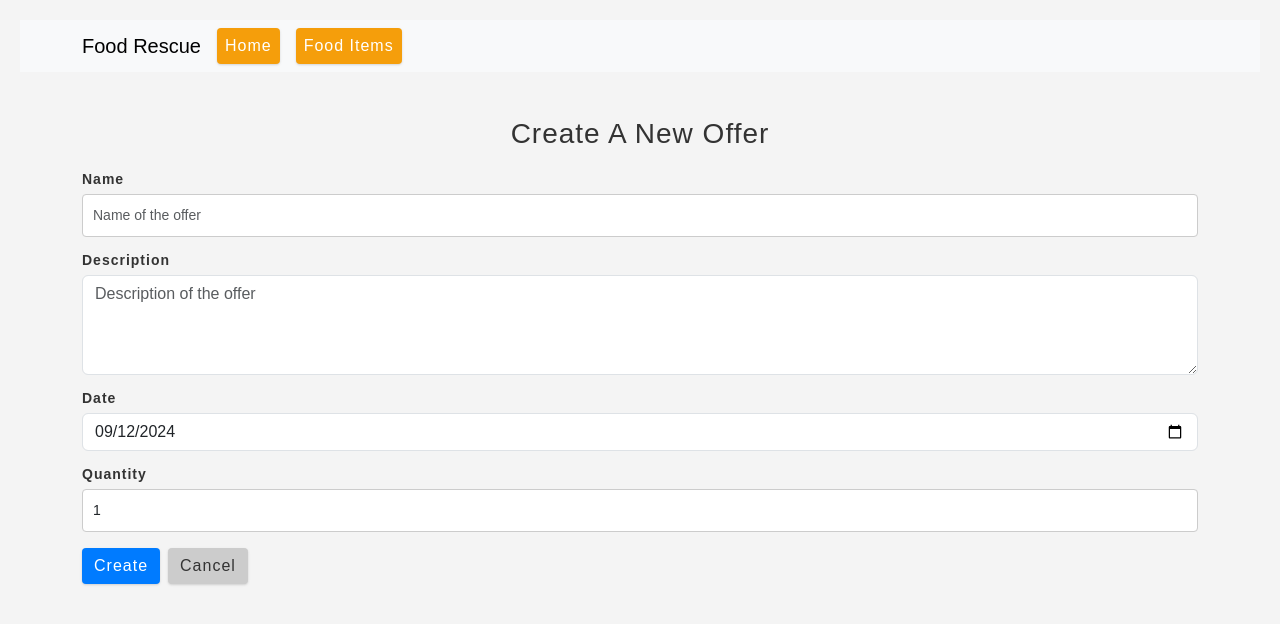
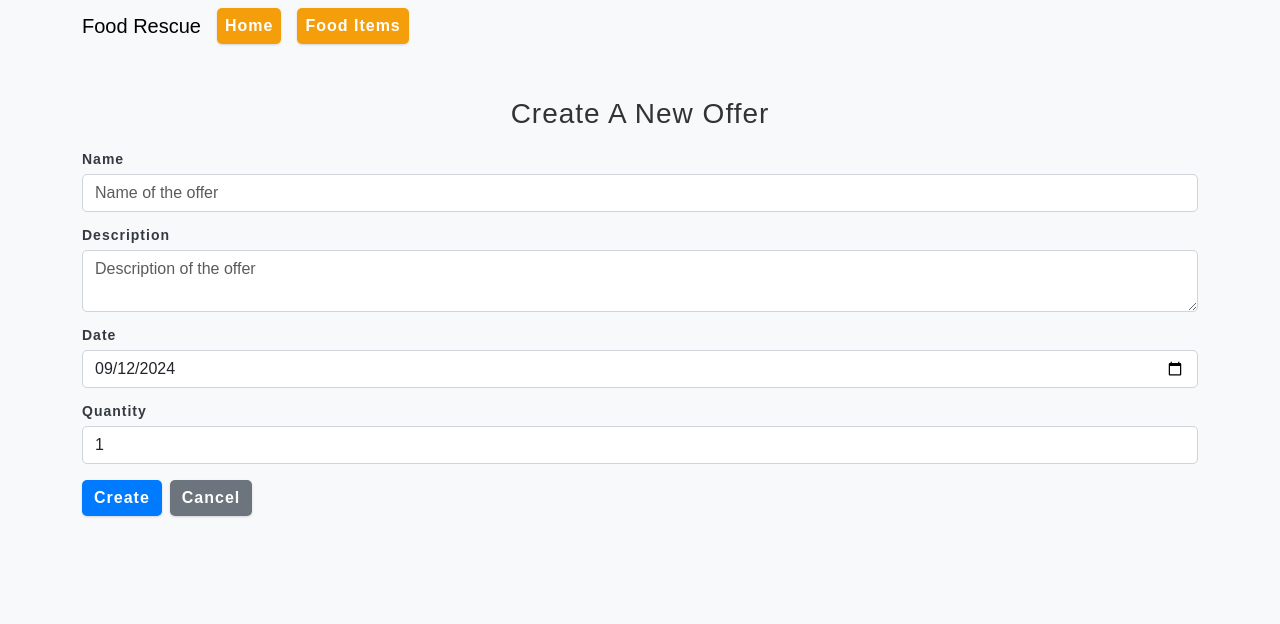
Before and after one commit to vanakenm/hyf-frontend-template, a React (Vite) app: page /Offer in a window 1280 px wide. Shown: the top 624 px of the page. Built offline with nearby package versions, Linux system fonts and the light colour scheme.

Commit message:
update-offer

```diff
--- a/src/components/Offer-update/OfferUpdate.jsx
+++ b/src/components/Offer-update/OfferUpdate.jsx
@@ -6,12 +6,14 @@ import "./offerUpdate.css"; // Assuming you have the CSS
 
 const UpdateOfferForm = () => {
   const [offer, setOffer] = useState({
-    name: '',
     description: '',
+    pickup_time: "17:00:00",
     startDate: "2024-09-14",
-      endDate: "2024-09-14",
+    endDate: "2024-09-14",
+    boxType: "Standard", // Default box type
   });
 
+  const [boxes, setBoxes] = useState([]); // State to hold box types
   const navigate = useNavigate(); // Initialize useNavigate
 
   useEffect(() => {
@@ -21,13 +23,15 @@ const UpdateOfferForm = () => {
         const data = response.data;
 
         if (data && data.boxes && data.boxes.length > 0) {
+          setBoxes(data.boxes); // Store all box types
           const standardBox = data.boxes.find(box => box.type === 'Standard');
-          setOffer(prevOffer => ({
-            ...prevOffer,
-            name: standardBox ? standardBox.type : '',
-            description: standardBox ? standardBox.description : '',
-            quantity: 12,
-          }));
+          if (standardBox) {
+            setOffer(prevOffer => ({
+              ...prevOffer,
+              name: standardBox.type,
+              description: standardBox.description,
+            }));
+          }
         }
       } catch (error) {
         console.error('Error fetching the offer data:', error);
@@ -40,6 +44,17 @@ const UpdateOfferForm = () => {
   const handleInputChange = (event) => {
     const { name, value } = event.target;
     setOffer({ ...offer, [name]: value });
+
+    // Update the description when box type changes
+    if (name === "boxType") {
+      const selectedBox = boxes.find(box => box.type === value);
+      if (selectedBox) {
+        setOffer(prevOffer => ({
+          ...prevOffer,
+          description: selectedBox.description,
+        }));
+      }
+    }
   };
 
   const handleSubmit = (event) => {
@@ -53,8 +68,10 @@ const UpdateOfferForm = () => {
     setOffer({
       name: '',
       description: '',
-      date: 'Sept 16th, 2024',
-      quantity: 0,
+      startDate: "2024-09-14", // Reset to default
+      endDate: "2024-09-14", // Reset to default
+      boxType: 'Standard', // Reset box type to default
+      pickup_time: "17:00:00", // Reset pickup time to default
     });
     alert('Offer update canceled');
     navigate("/"); // Redirect after canceling
@@ -64,17 +81,21 @@ const UpdateOfferForm = () => {
     <Form onSubmit={handleSubmit} className="update-offer-form">
       <h2>Update an Offer</h2>
 
-      <Form.Group controlId="formOfferName" className="mb-3">
-        <Form.Label>Name <span className="mandatory">*</span></Form.Label>
+      <Form.Group controlId="formOfferType" className="mb-3">
+        <Form.Label>Box Type <span className="mandatory">*</span></Form.Label>
         <Form.Control
-          type="text"
-          name="name"
-          value={offer.name}
+          as="select"
+          name="boxType"
+          value={offer.boxType}
           onChange={handleInputChange}
-          placeholder="Offer Name"
           required
-        />
+        >
+          {boxes.map((box) => (
+            <option key={box.type} value={box.type}>{box.type}</option>
+          ))}
+        </Form.Control>
       </Form.Group>
+
 
       <Form.Group controlId="formOfferDescription" className="mb-3">
         <Form.Label>Description <span className="mandatory">*</span></Form.Label>
@@ -87,26 +108,27 @@ const UpdateOfferForm = () => {
           required
         />
         <Form.Text className="text-muted">
-          Lorem ipsum dolor sit amet, consectetur adipiscing elit. Nunc vulputate libero et velit interdum, ac aliquet odio mattis.
+          Description of the selected box type will appear here.
         </Form.Text>
       </Form.Group>
 
-      <Form.Group controlId="formOfferDate" className="mb-3">
-        <Form.Label>Date</Form.Label>
+      <Form.Group controlId="formOfferStartDate" className="mb-3">
+        <Form.Label>Start Date <span className="mandatory">*</span></Form.Label>
         <Form.Control
-          type="text"
-          name="date"
-          value={offer.date}
-          readOnly
+          type="date"
+          name="startDate"
+          value={offer.startDate}
+          onChange={handleInputChange}
+          required
         />
       </Form.Group>
 
-      <Form.Group controlId="formOfferQuantity" className="mb-3">
-        <Form.Label>Quantity <span className="mandatory">*</span></Form.Label>
+      <Form.Group controlId="formOfferEndDate" className="mb-3">
+        <Form.Label>End Date <span className="mandatory">*</span></Form.Label>
         <Form.Control
-          type="number"
-          name="quantity"
-          value={offer.quantity}
+          type="date"
+          name="endDate"
+          value={offer.endDate}
           onChange={handleInputChange}
           required
         />
--- a/src/components/Offer-update/offerUpdate.css
+++ b/src/components/Offer-update/offerUpdate.css
@@ -1,107 +1,87 @@
 /* Global Styles */
 body {
   font-family: Arial, sans-serif;
-    background-color: #f4f4f4;
-    padding: 20px;
-    margin: 0;
+  background-color: #f8f9fa;
+  color: #343a40;
 }
 
+/* Form Container */
 .update-offer-form {
-    background: white;
+  max-width: 600px; /* Limit the width of the form */
+  margin: 50px auto; /* Center the form on the page */
   padding: 20px;
-    border-radius: 8px;
-    box-shadow: 0 2px 10px rgba(0, 0, 0, 0.1);
-    max-width: 500px;
-    margin: 0 auto;
-    font-family: Arial, sans-serif;
+  background-color: #ffffff; /* White background for the form */
+  border-radius: 8px; /* Rounded corners */
+  box-shadow: 0 2px 10px rgba(0, 0, 0, 0.1); /* Subtle shadow for depth */
 }
 
-  h2 {
-    text-align: center;
-    color: #333;
-    font-size: 24px;
-    margin-bottom: 20px;
+/* Form Heading */
+.update-offer-form h2 {
+  text-align: center; /* Center the heading */
+  margin-bottom: 20px; /* Space below the heading */
+  font-size: 1.5rem; /* Font size for the heading */
+  color: #007bff; /* Primary color for the heading */
 }
 
-  .form-group {
-    margin-bottom: 15px;
+/* Form Group */
+.mb-3 {
+  margin-bottom: 1rem; /* Space between form groups */
 }
 
-  label {
-    display: block;
-    font-weight: bold;
-    margin-bottom: 5px;
-    color: #333;
+/* Form Labels */
+.form-label {
+  font-weight: bold; /* Bold labels */
 }
 
+/* Required Indicator */
 .mandatory {
-    color: red;
-    margin-left: 5px;
+  color: red; /* Red color for required indicator */
 }
 
-  input[type="text"],
-  input[type="number"],
-  textarea {
-    width: 100%;
-    padding: 10px;
-    border: 1px solid #ccc;
-    border-radius: 4px;
-    box-sizing: border-box;
-    font-size: 14px;
+/* Form Control Styles */
+.form-control {
+  border: 1px solid #ced4da; /* Light border */
+  border-radius: 5px; /* Rounded corners for inputs */
+  transition: border-color 0.2s; /* Smooth transition for border color */
 }
 
-  input[type="text"]:focus,
-  input[type="number"]:focus,
-  textarea:focus {
-    border-color: #007bff;
-    outline: none;
+.form-control:focus {
+  border-color: #007bff; /* Change border color on focus */
+  box-shadow: 0 0 5px rgba(0, 123, 255, 0.25); /* Subtle shadow effect */
 }
 
-  textarea {
-    resize: vertical;
-    height: 100px;
+/* Button Styles */
+.btn {
+  border-radius: 5px; /* Rounded corners for buttons */
+  font-weight: bold; /* Bold text for buttons */
 }
 
-  small {
-    display: block;
-    margin-top: 5px;
-    color: #666;
-    font-size: 12px;
+.btn-primary {
+  background-color: #007bff; /* Primary button color */
+  border-color: #007bff; /* Primary button border */
 }
 
-  .form-actions {
-    display: flex;
-    justify-content: space-between;
-    margin-top: 20px;
+.btn-secondary {
+  background-color: #6c757d; /* Secondary button color */
+  border-color: #6c757d; /* Secondary button border */
 }
 
-  button {
-    padding: 10px 20px;
-    border: none;
-    border-radius: 4px;
-    font-size: 14px;
-    cursor: pointer;
-    transition: background-color 0.3s ease;
+.btn:hover {
+  opacity: 0.9; /* Slight transparency on hover */
 }
 
-  button[type="button"] {
-    background-color: #ccc;
-    color: #333;
+/* Form Actions Container */
+.form-actions {
+  margin-top: 20px; /* Space above the action buttons */
 }
 
-  button[type="button"]:hover {
-    background-color: #999;
+/* Responsive Styles */
+@media (max-width: 576px) {
+  .update-offer-form {
+    padding: 15px; /* Reduce padding for smaller screens */
   }
 
-  button[type="submit"] {
-    background-color: #007bff;
-    color: white;
+  .update-offer-form h2 {
+    font-size: 1.25rem; /* Adjust heading size for smaller screens */
   }
-
-  button[type="submit"]:hover {
-    background-color: #0056b3;
 }
-
-  button:focus {
-    outline: none;
-  }
```
Lines whose indentation alone changed are shown as unchanged.
